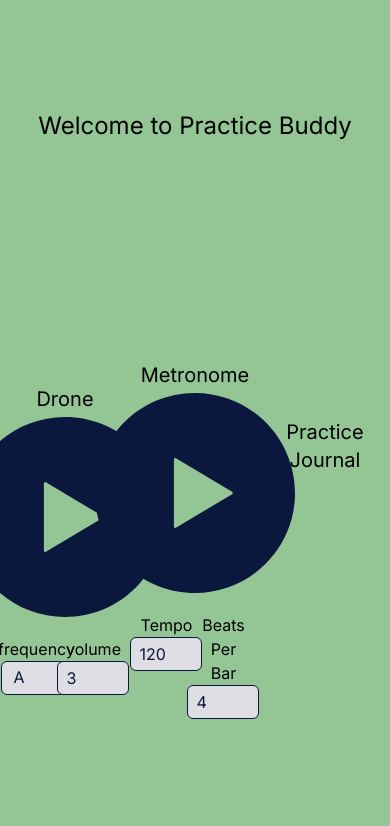
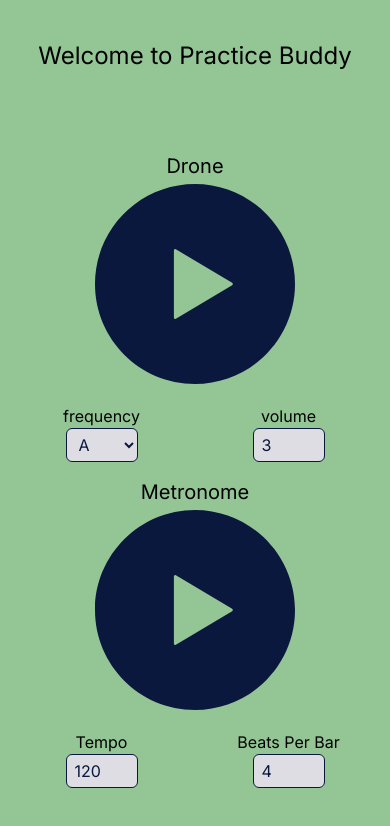
Before and after one commit to LAsoul88/practice_buddy, a Next.js app: page / in a window 390 px wide. Shown: the top 826 px of the page. Built offline with nearby package versions, Linux system fonts and the light colour scheme.

Commit message:
added styling for mobile responsiveness

```diff
--- a/src/app/page.tsx
+++ b/src/app/page.tsx
@@ -5,18 +5,18 @@ export default function Home() {
   return (
     <main className="flex min-h-screen flex-col items-center justify-around">
       <h1 className="">Welcome to Practice Buddy</h1>
-      <div className="flex items-center text-center w-full">
-        <section className="flex flex-col items-center w-1/3 min-h-[260px]" role="region" aria-label="Drone">
+      <div className="flex flex-col md:flex-row items-center text-center w-full">
+        <section className="flex flex-col items-center w-full min-w-[350px] min-h-[260px]" role="region" aria-label="Drone">
           <h2>Drone</h2>
           <DroneTool />
         </section>
-        <section className="flex flex-col items-center w-1/3 min-h-[260px]" role="region" aria-label="Metronome">
+        <section className="flex flex-col items-center w-full min-w-[350px] min-h-[260px]" role="region" aria-label="Metronome">
           <h2>Metronome</h2>
           <MetronomeTool />
         </section>
-        <section className="flex flex-col items-center w-1/3 min-h-[260px]" role="region" aria-label="Practice Journal">
+        {/* <section className="flex flex-col items-center w-1/3 min-h-[260px]" role="region" aria-label="Practice Journal">
           <h2>Practice Journal</h2>
-        </section>
+        </section> */}
       </div>
     </main>
   )
```
